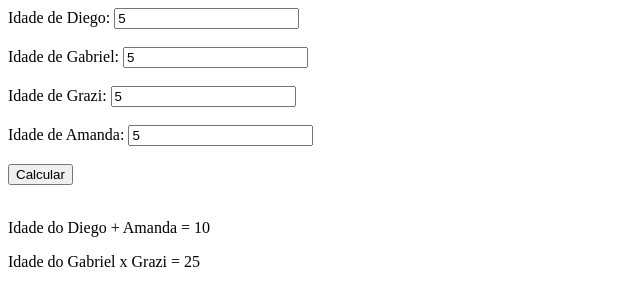
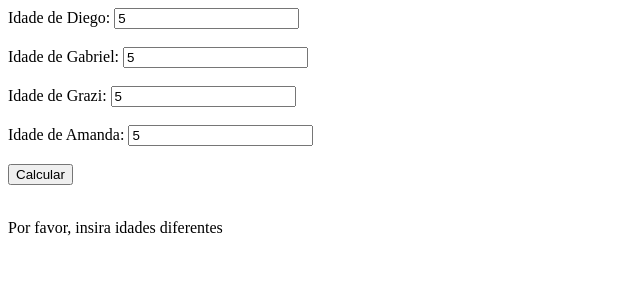
Before and after one commit to TheAndrew1/Lista_02_JS, a plain HTML site: page EX_04/index.html in a window 1280 px wide. Both pictures are taken after typing "5", "5", "5", "5" into the empty fields and a click on the button "Calcular". Shown: the whole page, without its empty margins (0-640 px from the left). Drawn offline with Linux system fonts and the light colour scheme.

Commit message:
ex 4 condicao feita

```diff
--- a/EX_04/index.html
+++ b/EX_04/index.html
@@ -4,7 +4,7 @@
     <meta charset="UTF-8">
     <meta http-equiv="X-UA-Compatible" content="IE=edge">
     <meta name="viewport" content="width=device-width, initial-scale=1.0">
-    <title>EX_03</title>
+    <title>EX_04</title>
 </head>
 <body>
     <form action="">
--- a/EX_04/index.js
+++ b/EX_04/index.js
@@ -33,6 +33,12 @@ function escrever_valor(){
         mulheres[1] = ref
     }
 
+    if(mulheres[0].idade == mulheres[1].idade || homens[0].idade == homens[1].idade)
+    {
+        soma.innerText = `Por favor, insira idades diferentes`;
+        return;
+    }
+
     soma.innerText = `Idade do ${homens[0].nome} + ${mulheres[1].nome} = ${homens[0].idade + mulheres[1].idade}`
     multi.innerText = `Idade do ${homens[1].nome} x ${mulheres[0].nome} = ${homens[1].idade * mulheres[0].idade}`
 }
```
